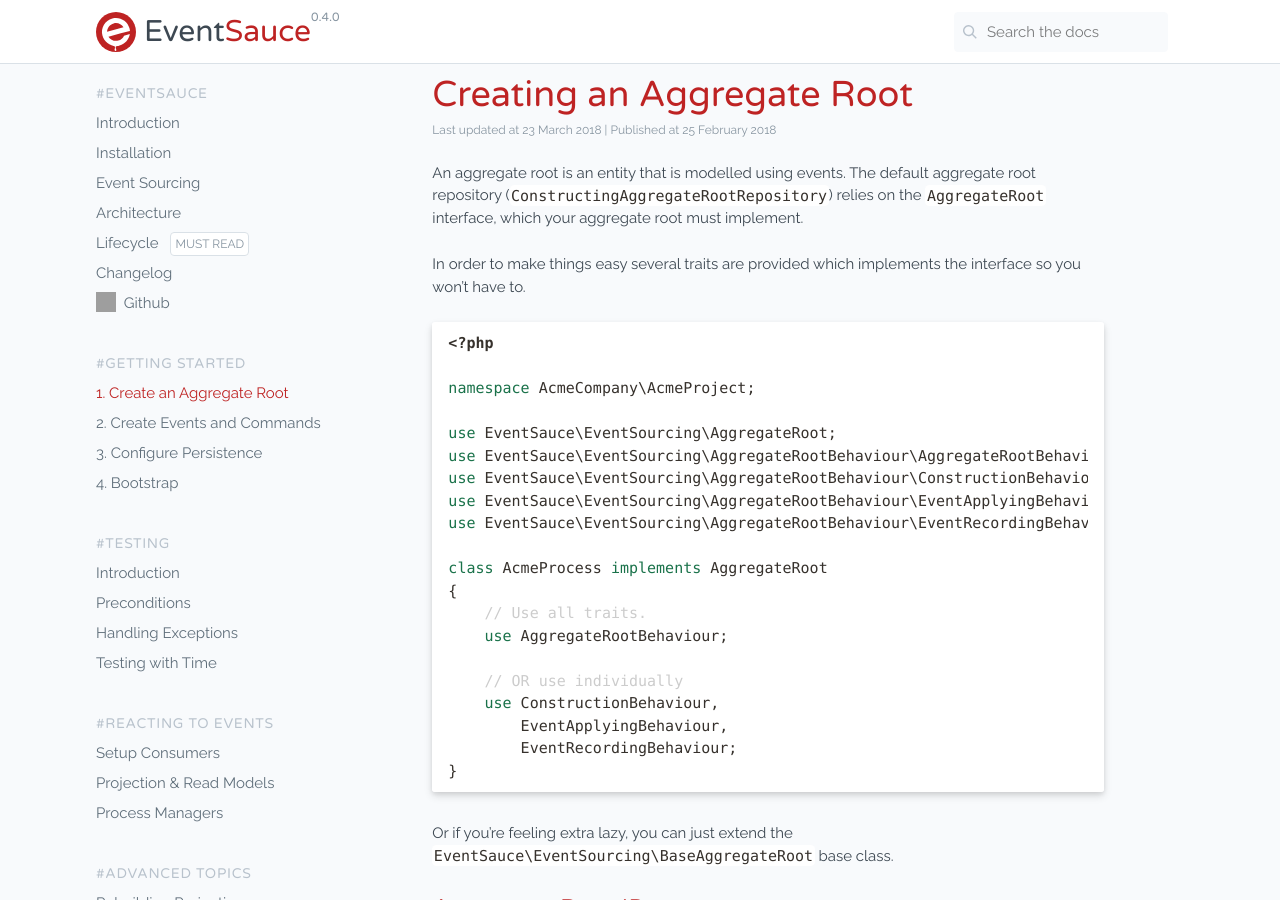
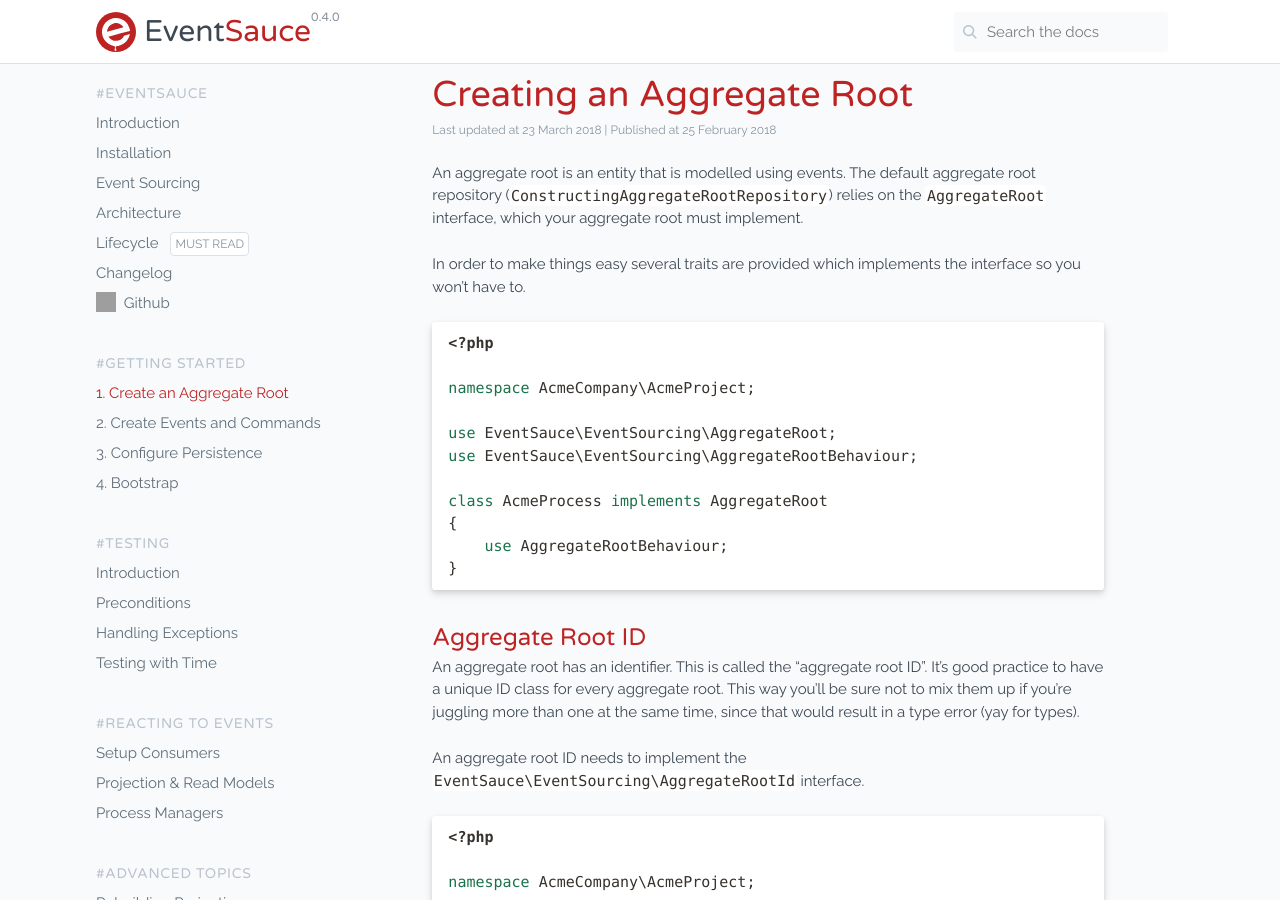
Before and after one commit to EventSaucePHP/EventSauce, a Jekyll site: the page built from docs/docs/getting-started/1-creating-an-aggregate-root.md, in a window 1280 px wide and 900 px high. Built offline with Jekyll 4.4.1, drawn with Linux system fonts in a browser that asks for light colours; comment, search, counter and statistics services are not loaded; grey boxes are pictures that could not be loaded.

Commit message:
Updated docs to reflect changes

````diff
--- a/docs/docs/getting-started/1-creating-an-aggregate-root.md
+++ b/docs/docs/getting-started/1-creating-an-aggregate-root.md
@@ -18,25 +18,13 @@ the interface so you won't have to.
 namespace AcmeCompany\AcmeProject;
 
 use EventSauce\EventSourcing\AggregateRoot;
-use EventSauce\EventSourcing\AggregateRootBehaviour\AggregateRootBehaviour;
-use EventSauce\EventSourcing\AggregateRootBehaviour\ConstructionBehaviour;
-use EventSauce\EventSourcing\AggregateRootBehaviour\EventApplyingBehaviour;
-use EventSauce\EventSourcing\AggregateRootBehaviour\EventRecordingBehaviour;
+use EventSauce\EventSourcing\AggregateRootBehaviour;
 
 class AcmeProcess implements AggregateRoot
 {
-    // Use all traits.
     use AggregateRootBehaviour;
-
-    // OR use individually
-    use ConstructionBehaviour,
-        EventApplyingBehaviour,
-        EventRecordingBehaviour;
 }
 ```
-
-Or if you're feeling extra lazy, you can just extend the `EventSauce\EventSourcing\BaseAggregateRoot`
-base class.
 
 ## Aggregate Root ID
 
````
